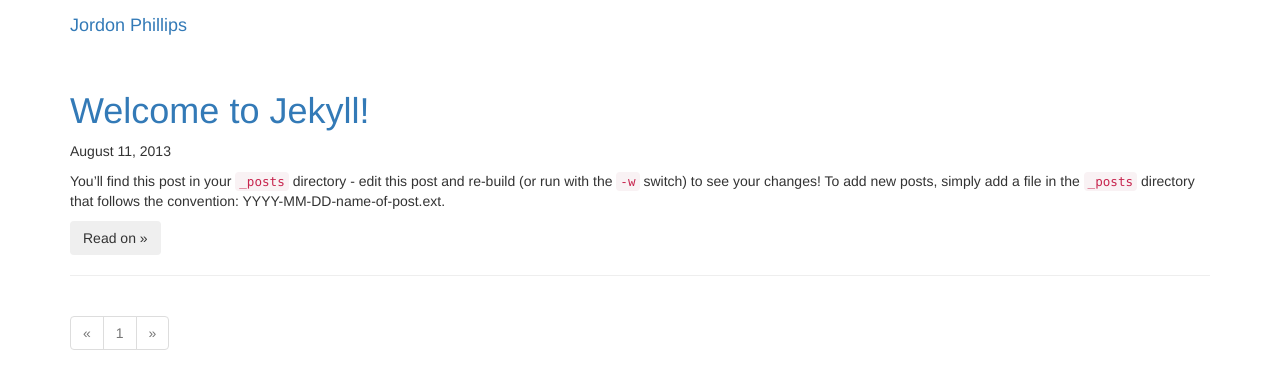
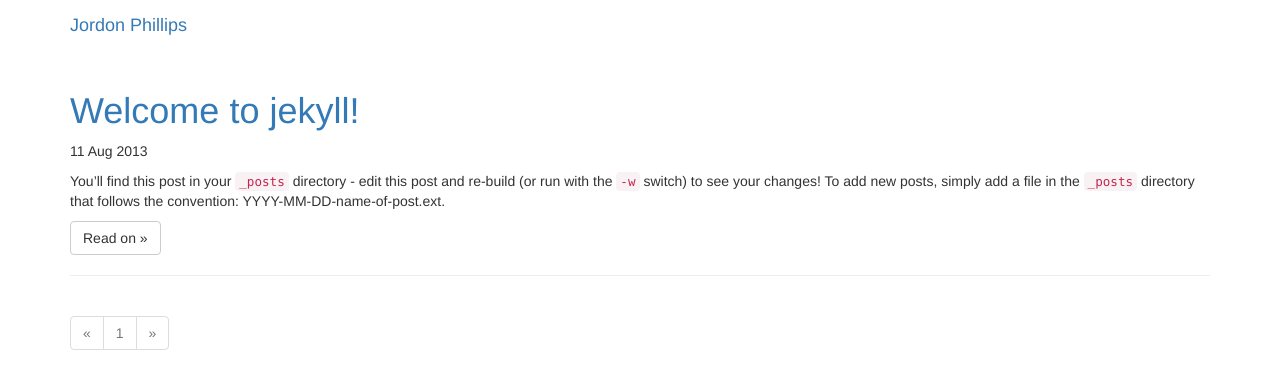
Before and after one commit to JordonPhillips/JordonPhillips.github.io, a Jekyll site: the page built from index.html, in a window 1280 px wide. Shown: the top 389 px of the page. Built offline with Jekyll 4.4.1, drawn with Linux system fonts in a browser that asks for light colours; nearby versions of some CDN libraries; Markdown is read by kramdown in place of the engine named in the settings; the list of posts is cut into pages by our own code.

Commit message:
Added github, twitter, and email links to the navbar. Other misc. ui cleanup

```diff
--- a/_includes/paginated_posts.html
+++ b/_includes/paginated_posts.html
@@ -1,13 +1,13 @@
 <!-- This loops through the paginated posts -->
 {% for post in paginator.posts %}
-  <h1><a href="{{ post.url }}">{{ post.title }}</a></h1>
+  <h1><a href="{{ post.url }}">{{ post.title | capitalize }}</a></h1>
   <p class="author">
-    <span class="date">{{ post.date | date: "%B %d, %Y" }}</span>
+    <span class="date">{{ post.date | date_to_string }}</span>
   </p>
   <div class="content">
     {{ post.excerpt }}
   </div>
 
-  <button class="btn">Read on &raquo;</button>
+  <a class="btn btn-default" href="{{ post.url }}">Read on &raquo;</a>
   <hr>
 {% endfor %}
--- a/_layouts/default.html
+++ b/_layouts/default.html
@@ -12,11 +12,15 @@
 
     <link rel="stylesheet" href="//netdna.bootstrapcdn.com/bootstrap/3.0.0-wip/css/bootstrap.min.css">
     <script src="//netdna.bootstrapcdn.com/bootstrap/3.0.0-wip/js/bootstrap.min.js"></script>
+
+    <link href="//netdna.bootstrapcdn.com/font-awesome/3.2.1/css/font-awesome.css" rel="stylesheet">
   </head>
 
   <body>
-    <div class="navbar navbar-static-top">
+    <nav class="navbar navbar-static-top" role="navigation">
       <div class="container">
+        <div class="navbar-header">
+
           <button type="button" class="navbar-toggle" data-toggle="collapse" data-target=".nav-collapse">
             <span class="icon-bar"></span>
             <span class="icon-bar"></span>
@@ -24,16 +28,23 @@
           </button>
 
           <a class="navbar-brand" href="{{ site.url }}/">Jordon Phillips</a>
+        </div>
 
         <div class="nav-collapse collapse navbar-responsive-collapse">
-          <ul class="nav navbar-nav">
+          <ul class="nav navbar-nav navbar-left">
             <li><a href="{{ site.url }}/">Blog</a></li>
             <li><a href="{{ site.url }}/about">About</a></li>
             <li><a href="{{ site.url }}/archives">Archives</a></li>
           </ul>
+
+          <ul class="nav navbar-nav pull-right">
+            <li><a href="https://github.com/JordonPhillips"><i class="icon-github"></a></i></li>
+            <li><a href="https://twitter.com/Jordon_Phillips"><i class="icon-twitter"></a></i></li>
+            <li><a href="mailto:jordon@jordonphillips.com"><i class="icon-envelope"></a></i></li>
+          </ul>
         </div>
       </div>
-    </div>
+    </nav>
 
     <div class="container">
       <div class="row">
--- a/_layouts/post.html
+++ b/_layouts/post.html
@@ -1,8 +1,10 @@
 ---
 layout: default
 ---
-<h2>{{ page.title }}</h2>
-<p class="meta">{{ page.date | date_to_string }}</p>
+
+<div class="page-header">
+  <h1>{{ page.title | captialize }} <small>{{ page.date | date_to_string }}</small></h1>
+</div>
 
 <div class="post">
   {{ content }}
--- a/about/index.html
+++ b/about/index.html
@@ -3,4 +3,6 @@
 title: About
 ---
 
-about
+<div class="page-header">
+  <h1>About</h1>
+</div>
--- a/archives/index.html
+++ b/archives/index.html
@@ -33,7 +33,7 @@
 
   <div class="row">
     <div class="col-lg-11 col-lg-push-1">
-      <h4><a href="{{ post.url }}">{{ post.title }}</a></h4>
+      <h4><a href="{{ post.url }}">{{ post.title | capitalize }}</a></h4>
     </div>
     <div class="col-lg-1 col-lg-pull-11">
       <h4>{{ post.date | date: "%b %d" }}</h4>
```
Lines whose indentation alone changed are shown as unchanged.
